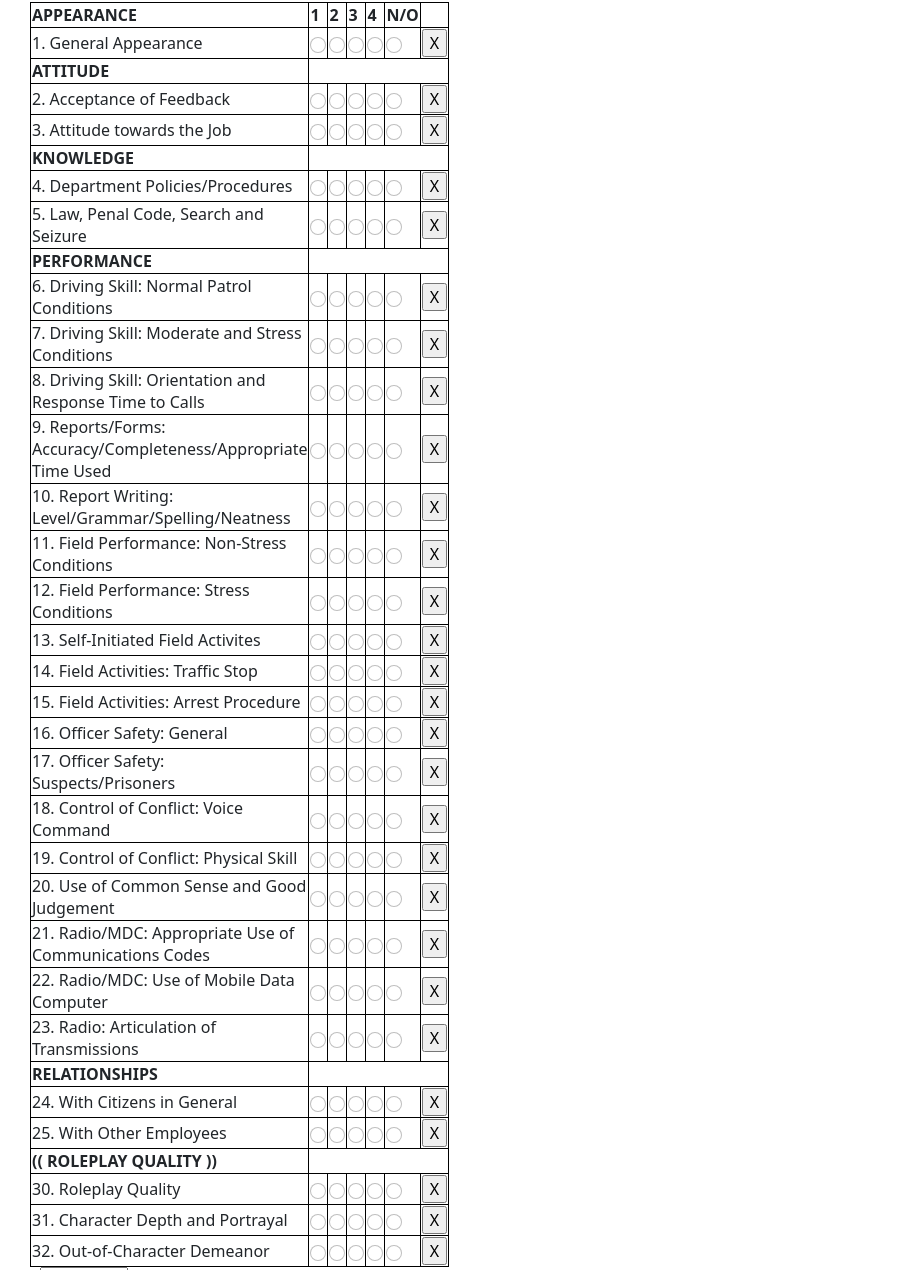
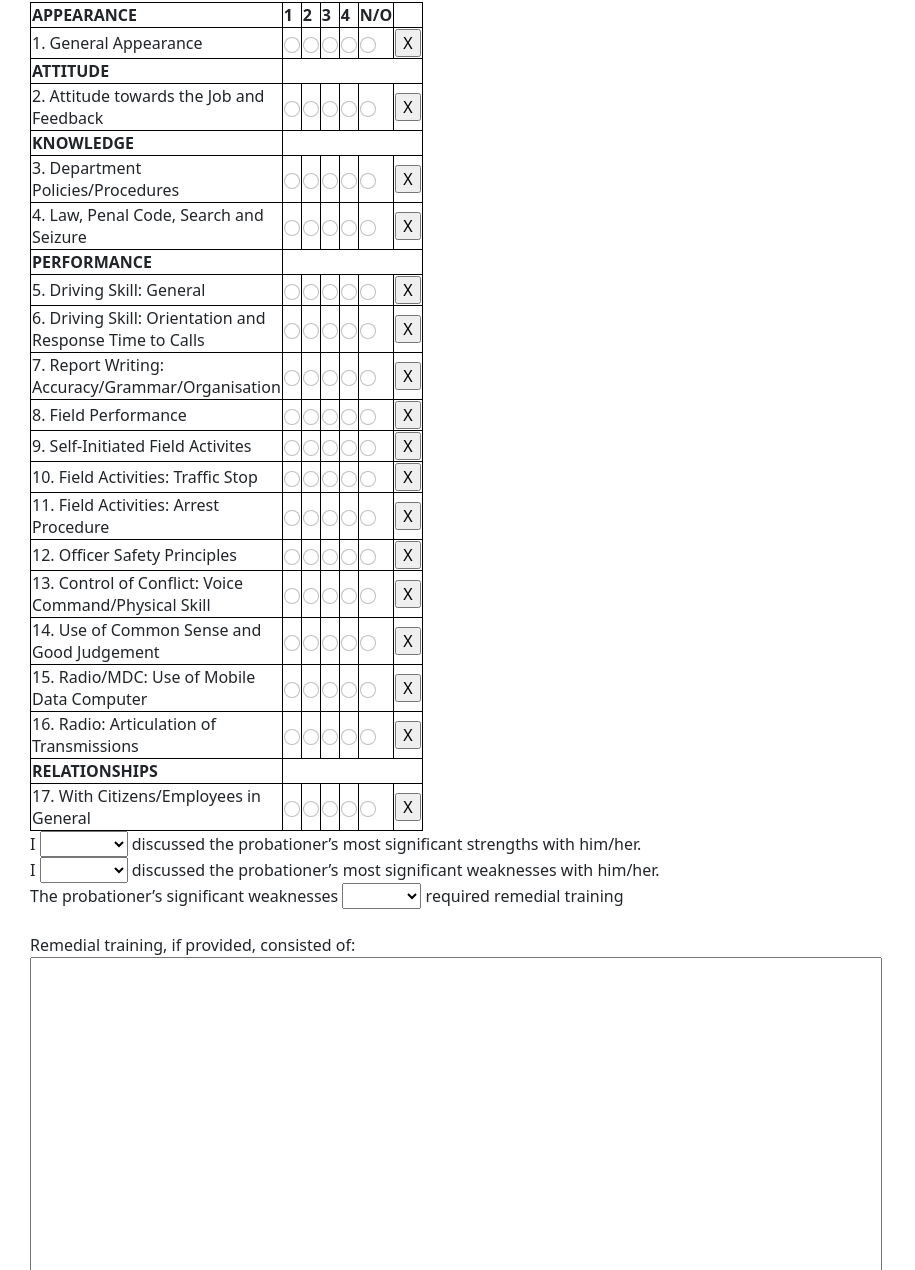
Before and after one commit to DimitriSokolov/GTAW-FTP-Templates, a plain HTML site: page weekly.html in a window 1280 px wide. Shown: the part 258-1528 px from the top of the page, without its empty margins (0-915 px from the left). Drawn offline with nearby package versions, Linux system fonts and the light colour scheme.

Commit message:
Updated formats

```diff
--- a/weekly.html
+++ b/weekly.html
@@ -100,8 +100,6 @@
 
 
         SIGNATURE OF FIELD TRAINING MANAGER <input type="text" v-model="weekly_signature_ftm"><br>
-        SIGNATURE OF FIELD TRAINING SAC <input type="text" v-model="weekly_signature_ftsac"><br>
-        APPROVED DATE <input type="datetime-local" v-model="weekly_date"><br>
 
         Weekly Performance<br>
 
@@ -148,8 +146,6 @@
                     weekly_remedial: localStorage.getItem("weekly_remedial"),
                     weekly_comments: localStorage.getItem("weekly_comments"),
                     weekly_signature_ftm: localStorage.getItem("weekly_signature_ftm"),
-                    weekly_signature_ftsac: localStorage.getItem("weekly_signature_ftsac"),
-                    weekly_date: localStorage.getItem("weekly_date"),
                     weekly_rating: localStorage.getItem("weekly_rating")
                 }
             },
@@ -178,8 +174,6 @@
                     localStorage.removeItem("weekly_remedial");
                     localStorage.removeItem("weekly_comments");
                     localStorage.removeItem("weekly_signature_ftm");
-                    localStorage.removeItem("weekly_signature_ftsac");
-                    localStorage.removeItem("weekly_date");
                     localStorage.removeItem("weekly_rating");
                     Object.keys(this.gradingCriterias).forEach((_index) => {
 
@@ -260,8 +254,6 @@
                             localStorage.setItem("weekly_remedial", this.returnIfNotNull(this.weekly_remedial));
                             localStorage.setItem("weekly_comments", this.returnIfNotNull(this.weekly_comments));
                             localStorage.setItem("weekly_signature_ftm", this.returnIfNotNull(this.weekly_signature_ftm));
-                            localStorage.setItem("weekly_signature_ftsac", this.returnIfNotNull(this.weekly_signature_ftsac));
-                            localStorage.setItem("weekly_date", this.returnIfNotNull(this.weekly_date));
                             localStorage.setItem("weekly_rating", this.returnIfNotNull(this.weekly_rating));
 
 
--- a/weekly_sections.json
+++ b/weekly_sections.json
@@ -3,40 +3,27 @@
         "1. General Appearance"
     ],
     "ATTITUDE": [
-        "2. Acceptance of Feedback",
-        "3. Attitude towards the Job"
+        "2. Attitude towards the Job and Feedback"
     ],
     "KNOWLEDGE": [
-        "4. Department Policies/Procedures",
-        "5. Law, Penal Code, Search and Seizure"
+        "3. Department Policies/Procedures",
+        "4. Law, Penal Code, Search and Seizure"
     ],
     "PERFORMANCE": [
-        "6. Driving Skill: Normal Patrol Conditions",
-        "7. Driving Skill: Moderate and Stress Conditions",
-        "8. Driving Skill: Orientation and Response Time to Calls",
-        "9. Reports/Forms: Accuracy/Completeness/Appropriate Time Used",
-        "10. Report Writing: Level/Grammar/Spelling/Neatness",
-        "11. Field Performance: Non-Stress Conditions",
-        "12. Field Performance: Stress Conditions",
-        "13. Self-Initiated Field Activites",
-        "14. Field Activities: Traffic Stop",
-        "15. Field Activities: Arrest Procedure",
-        "16. Officer Safety: General",
-        "17. Officer Safety: Suspects/Prisoners",
-        "18. Control of Conflict: Voice Command",
-        "19. Control of Conflict: Physical Skill",
-        "20. Use of Common Sense and Good Judgement",
-        "21. Radio/MDC: Appropriate Use of Communications Codes",
-        "22. Radio/MDC: Use of Mobile Data Computer",
-        "23. Radio: Articulation of Transmissions"
+        "5. Driving Skill: General",
+        "6. Driving Skill: Orientation and Response Time to Calls",
+        "7. Report Writing: Accuracy/Grammar/Organisation",
+        "8. Field Performance",
+        "9. Self-Initiated Field Activites",
+        "10. Field Activities: Traffic Stop",
+        "11. Field Activities: Arrest Procedure",
+        "12. Officer Safety Principles",
+        "13. Control of Conflict: Voice Command/Physical Skill",
+        "14. Use of Common Sense and Good Judgement",
+        "15. Radio/MDC: Use of Mobile Data Computer",
+        "16. Radio: Articulation of Transmissions"
     ],
     "RELATIONSHIPS": [
-        "24. With Citizens in General",
-        "25. With Other Employees"
-    ],
-    "(( ROLEPLAY QUALITY ))": [
-        "30. Roleplay Quality",
-        "31. Character Depth and Portrayal",
-        "32. Out-of-Character Demeanor"
+        "17. With Citizens/Employees in General"
     ]
 }
```
Also changed, not shown: daily_sections.json (+16 -29 lines), daily.txt, weekly.txt.
